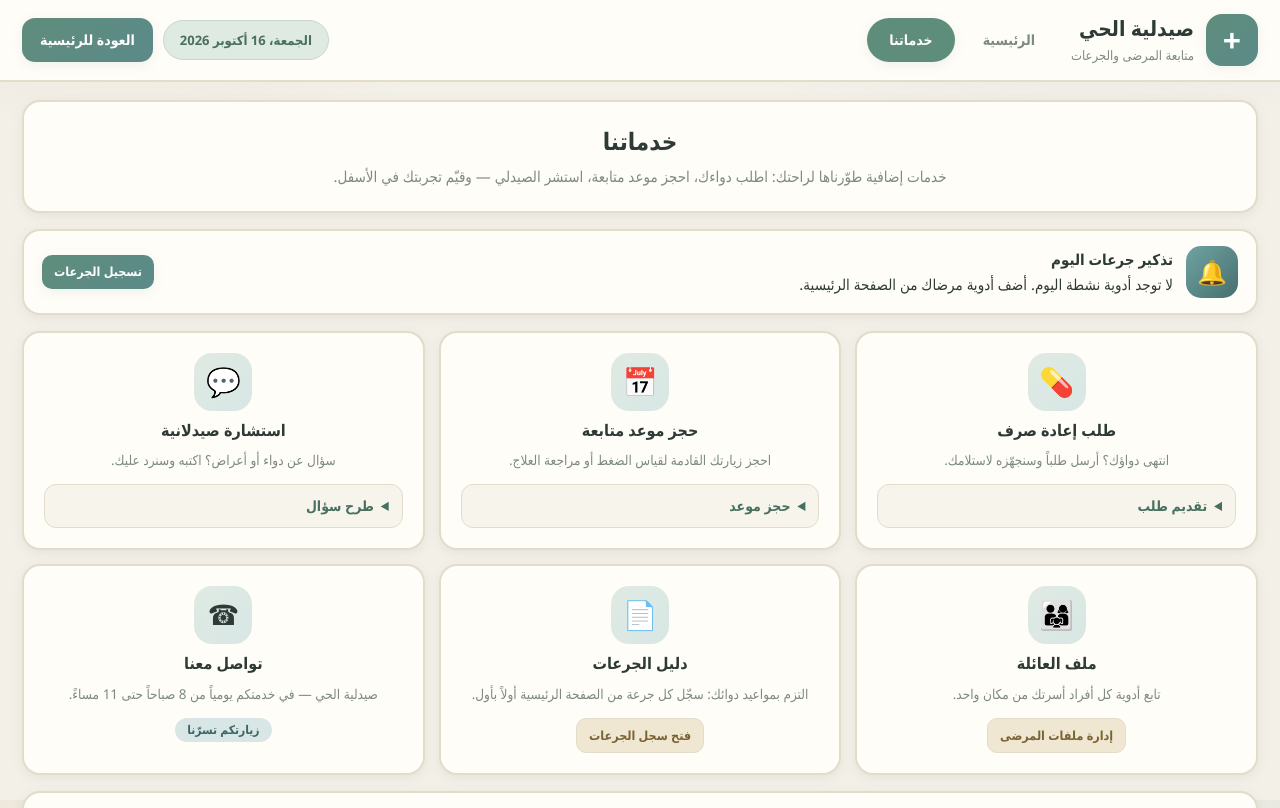
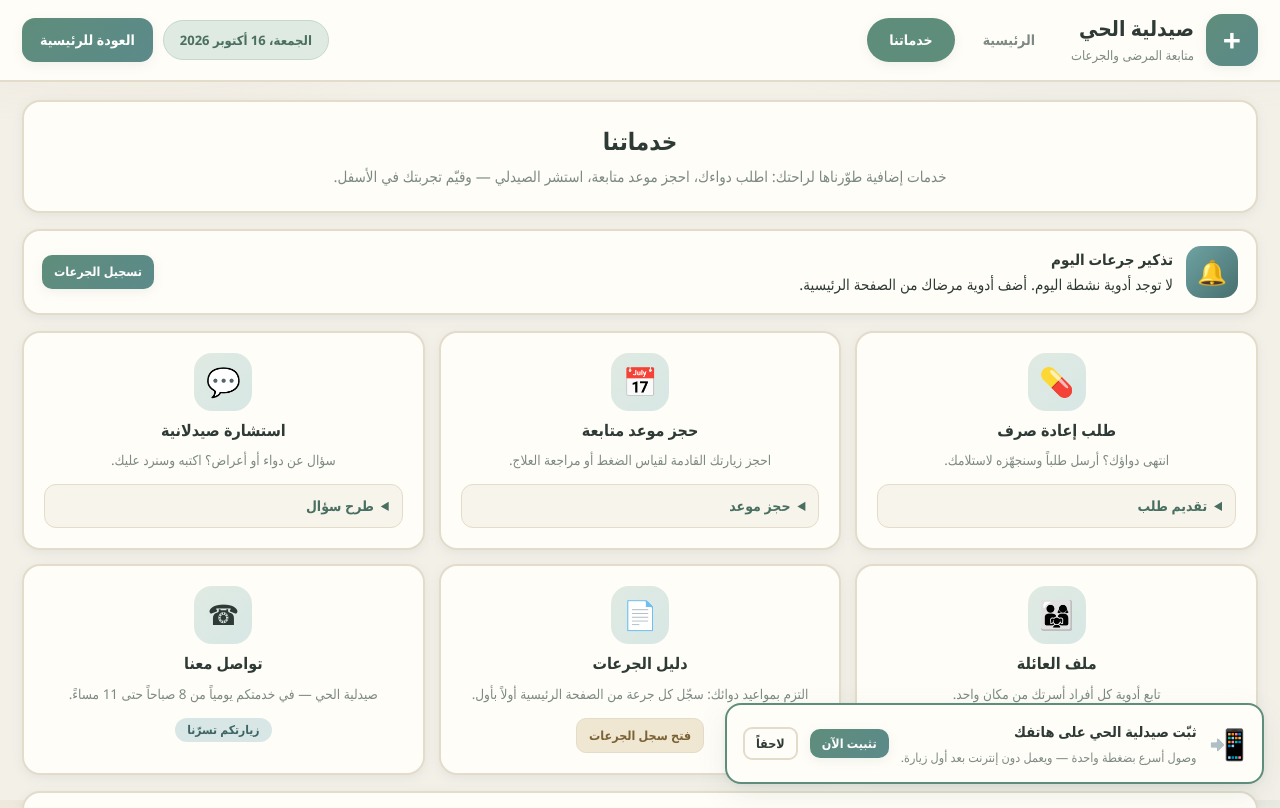
Before and after one commit to hmr50079-oss/pharmacy-management-app, a plain HTML site: page services.html in a window 1280 px wide. Shown: the top 808 px of the page. Drawn offline with Linux system fonts and the light colour scheme.

Commit message:
نافذة تثبيت التطبيق

```diff
--- /dev/null
+++ b/install.js
@@ -0,0 +1,70 @@
+/* نافذة إشعار تثبيت التطبيق على الهاتف */
+(function () {
+  "use strict";
+  var KEY = "hay_install_dismissed_v1";
+  var deferred = null;
+
+  function dismissedRecently() {
+    try { return Date.now() - (+localStorage.getItem(KEY) || 0) < 7 * 864e5; }
+    catch (e) { return false; }
+  }
+  function isInstalled() {
+    return (window.matchMedia && window.matchMedia("(display-mode: standalone)").matches) ||
+      window.navigator.standalone === true;
+  }
+  function isIOS() {
+    return /iphone|ipad|ipod/i.test(navigator.userAgent || "") && !window.MSStream;
+  }
+
+  window.addEventListener("beforeinstallprompt", function (e) {
+    e.preventDefault();
+    deferred = e;
+    maybeShow();
+  });
+  window.addEventListener("appinstalled", function () {
+    hide();
+    try { localStorage.setItem(KEY, String(Date.now())); } catch (e) {}
+  });
+
+  function maybeShow() {
+    if (isInstalled() || dismissedRecently()) return;
+    if (document.getElementById("install-pop")) return;
+    var pop = document.createElement("div");
+    pop.id = "install-pop";
+    pop.innerHTML =
+      '<div class="install-card">' +
+      '<div class="install-ic">📲</div>' +
+      '<div style="flex:1"><strong>ثبّت صيدلية الحي على هاتفك</strong>' +
+      "<p>وصول أسرع بضغطة واحدة — ويعمل دون إنترنت بعد أول زيارة.</p></div>" +
+      '<button class="btn btn-primary btn-sm" id="install-go">تثبيت الآن</button>' +
+      '<button class="mini-btn" id="install-later">لاحقاً</button>' +
+      "</div>";
+    document.body.appendChild(pop);
+    setTimeout(function () { pop.classList.add("show"); }, 600);
+    document.getElementById("install-later").onclick = function () {
+      try { localStorage.setItem(KEY, String(Date.now())); } catch (e) {}
+      hide();
+    };
+    document.getElementById("install-go").onclick = install;
+  }
+
+  function install() {
+    if (deferred) {
+      deferred.prompt();
+      deferred.userChoice.then(function () { deferred = null; hide(); });
+    } else if (isIOS()) {
+      alert("للتثبيت على آيفون:\n1) اضغط زر المشاركة في سفاري\n2) اختر «إضافة إلى الشاشة الرئيسية»");
+    } else {
+      alert("من قائمة المتصفح ⋮ اختر «تثبيت التطبيق» أو «إضافة إلى الشاشة الرئيسية»");
+    }
+  }
+
+  function hide() {
+    var p = document.getElementById("install-pop");
+    if (p) p.remove();
+  }
+
+  window.addEventListener("load", function () {
+    setTimeout(function () { if (!deferred) maybeShow(); }, 2500);
+  });
+})();
--- a/services.html
+++ b/services.html
@@ -148,6 +148,7 @@
 
 <div id="toast-root"></div>
 <script src="services.js"></script>
+<script src="install.js"></script>
 <script>
 if ("serviceWorker" in navigator) {
   window.addEventListener("load", function () {
--- a/styles.css
+++ b/styles.css
@@ -276,6 +276,15 @@ button{font-family:inherit}
 .mini-btn.danger{color:#8F4F4F}
 .mini-btn.danger:hover{border-color:var(--rose)}
 
+/* ---------- نافذة التثبيت ---------- */
+#install-pop{position:fixed;bottom:16px;right:16px;left:16px;z-index:150;display:flex;justify-content:center;opacity:0;transform:translateY(16px);transition:opacity .3s,transform .3s;pointer-events:none}
+#install-pop.show{opacity:1;transform:none;pointer-events:auto}
+.install-card{background:var(--card);border:2px solid var(--green);border-radius:16px;box-shadow:var(--shadow);padding:13px 16px;display:flex;gap:12px;align-items:center;max-width:580px;width:100%;flex-wrap:wrap}
+.install-card strong{font-size:14.5px}
+.install-card p{margin:2px 0 0;font-size:12.5px;color:var(--muted)}
+.install-ic{font-size:30px}
+@media(min-width:640px){#install-pop{left:auto}}
+
 /* استجابة */
 @media(max-width:960px){
   .layout{grid-template-columns:1fr}
--- a/sw.js
+++ b/sw.js
@@ -1,5 +1,5 @@
 /* صيدلية الحي — Service Worker: تشغيل التطبيق كاملاً دون اتصال */
-var CACHE = "hay-pharmacy-v1";
+var CACHE = "hay-pharmacy-v2";
 var ASSETS = [
   "./",
   "./index.html",
@@ -7,6 +7,7 @@ var ASSETS = [
   "./styles.css",
   "./app.js",
   "./services.js",
+  "./install.js",
   "./manifest.webmanifest",
   "./icon-192.png",
   "./icon-512.png",
```
Also changed, not shown: index.html (+1 -0 lines).
